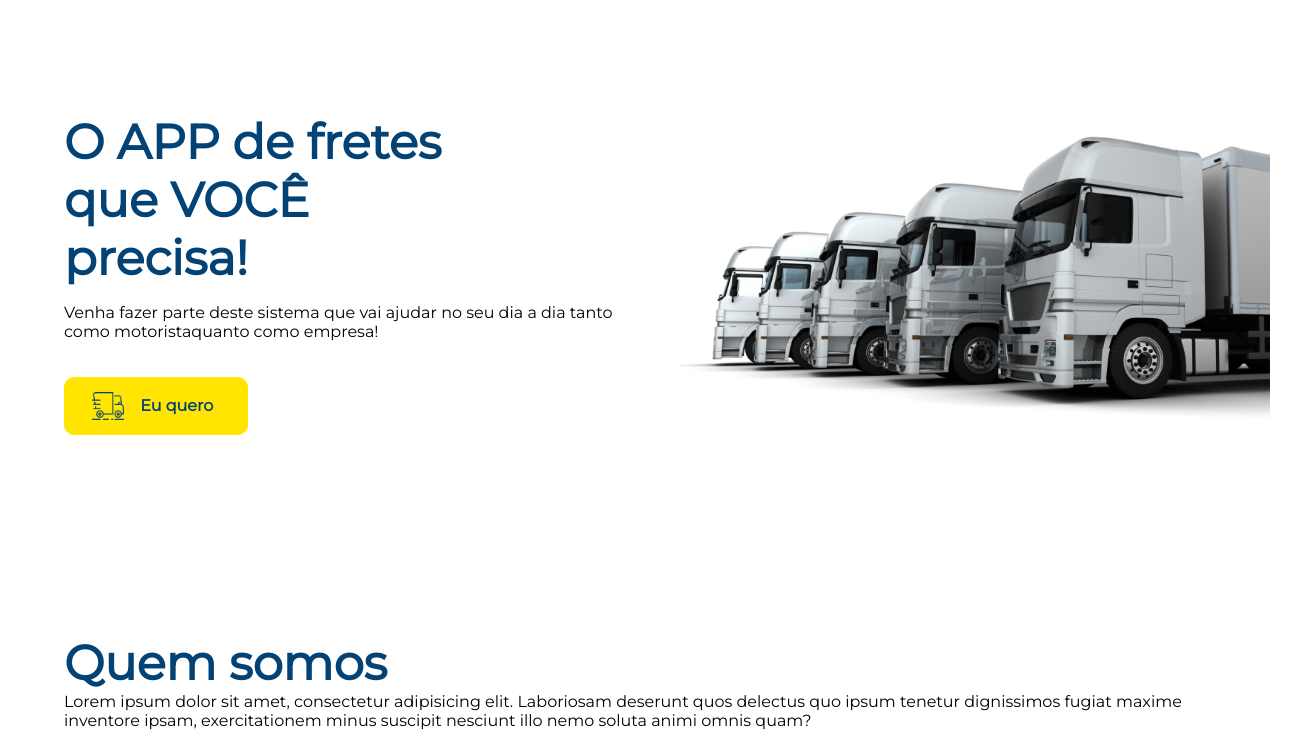
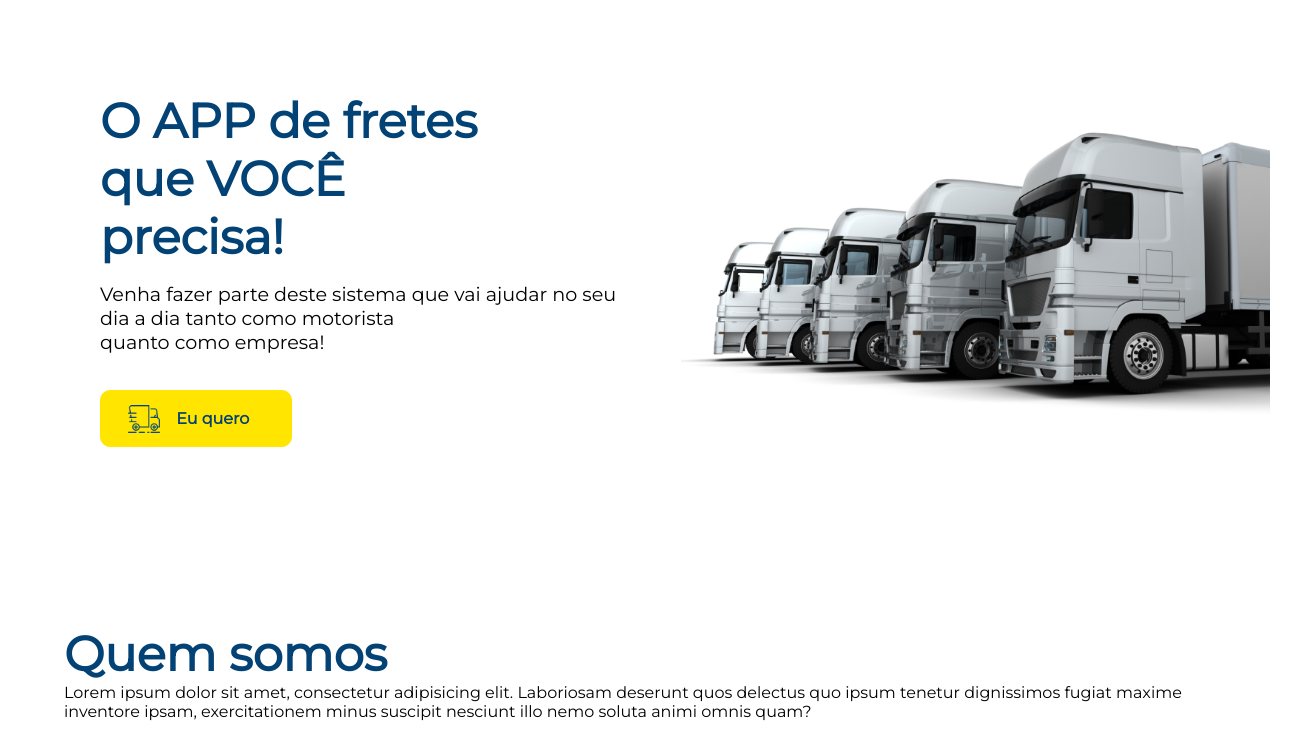
Before and after one commit to dener13/zajo, a plain HTML site: page index.html in a window 1280 px wide. Shown: the part 78-810 px from the top of the page, 1312 px wide, since content can reach past the window. Drawn offline with nearby package versions, Linux system fonts and the light colour scheme.

Commit message:
commit 20/05 13:40
commit anterior a integração com o swiper

```diff
--- a/index.html
+++ b/index.html
@@ -5,6 +5,8 @@
     <meta name="viewport" content="width=device-width, initial-scale=1.0">
     <title>ZAJO - App de fretes</title>
     <link rel="stylesheet" href="styles.css">
+    <link rel="stylesheet" href="https://unpkg.com/swiper/swiper-bundle.min.css">
+
 
 </head>
 <body>
@@ -34,9 +36,9 @@
     <main>
         <section class="first-section">
             <div>
-                <h1>O APP de fretes <br> que VOCÊ <br> precisa!</h1>
-                <p>Venha fazer parte deste sistema que vai ajudar no seu dia a dia
-                    tanto como motoristaquanto como empresa!
+                <h1 id="slogan">O APP de fretes <br> que VOCÊ <br> precisa!</h1>
+                <p id="venha-fazer-parte-paragrafo">Venha fazer parte deste sistema que vai ajudar no seu dia a dia
+                    tanto como motorista <br> quanto como empresa!
                 </p>
                 <a class="btn-action link-action" href="#venha-fazer-parte">
                     <img id="truck-eu-quero" src="imgs/icon-truck-eu-quero.png" alt="">
@@ -114,5 +116,6 @@
     </footer>
 
     <script src="main.js"></script>
+
 </body>
 </html>
--- a/styles.css
+++ b/styles.css
@@ -3,6 +3,7 @@
 *{
     margin:0;
     padding: 0;
+    box-sizing: border-box;
 }
 
 :root{
@@ -16,6 +17,7 @@ body{
     background-color: var(--white);
     height: 100vh;
     font-family: "Montserrat", sans-serif;
+    overflow-x: hidden;
 }
 
 header{
@@ -27,6 +29,10 @@ header{
     padding: .8rem;
     min-height: 50px;
     /*background-color: gray; /* retirar o bg color depois*/
+}
+
+#venha-fazer-parte-paragrafo{
+    font-size: 1.2rem;
 }
 
 .box-img-header{
@@ -106,6 +112,7 @@ section{
     flex: wrap;
     align-items: center;
     min-height: 400px;
+    padding-left: 100px;
 }
 
 .first-section > div {
@@ -121,6 +128,11 @@ h1 {
 
 }
 
+#slogan{
+    font-size: 3rem;
+    color: var(--blue);
+}
+
 /*botao eu quero*/
 .link-action{
     display: flex;
@@ -129,7 +141,7 @@ h1 {
     border-radius: 10px;
     cursor: pointer;
     transition: .4s;
-    width: 8rem;
+    width: 12rem;
     height:0.1rem;
     text-decoration: none;
     font-size: 1rem;
@@ -154,7 +166,7 @@ h1 {
     border-radius: 10px;
     cursor: pointer;
     transition: .4s;
-    width: 8rem;
+    width: 12rem;
     height: 0.1rem;
     text-decoration: none;
     font-size: 1.05rem;
```
